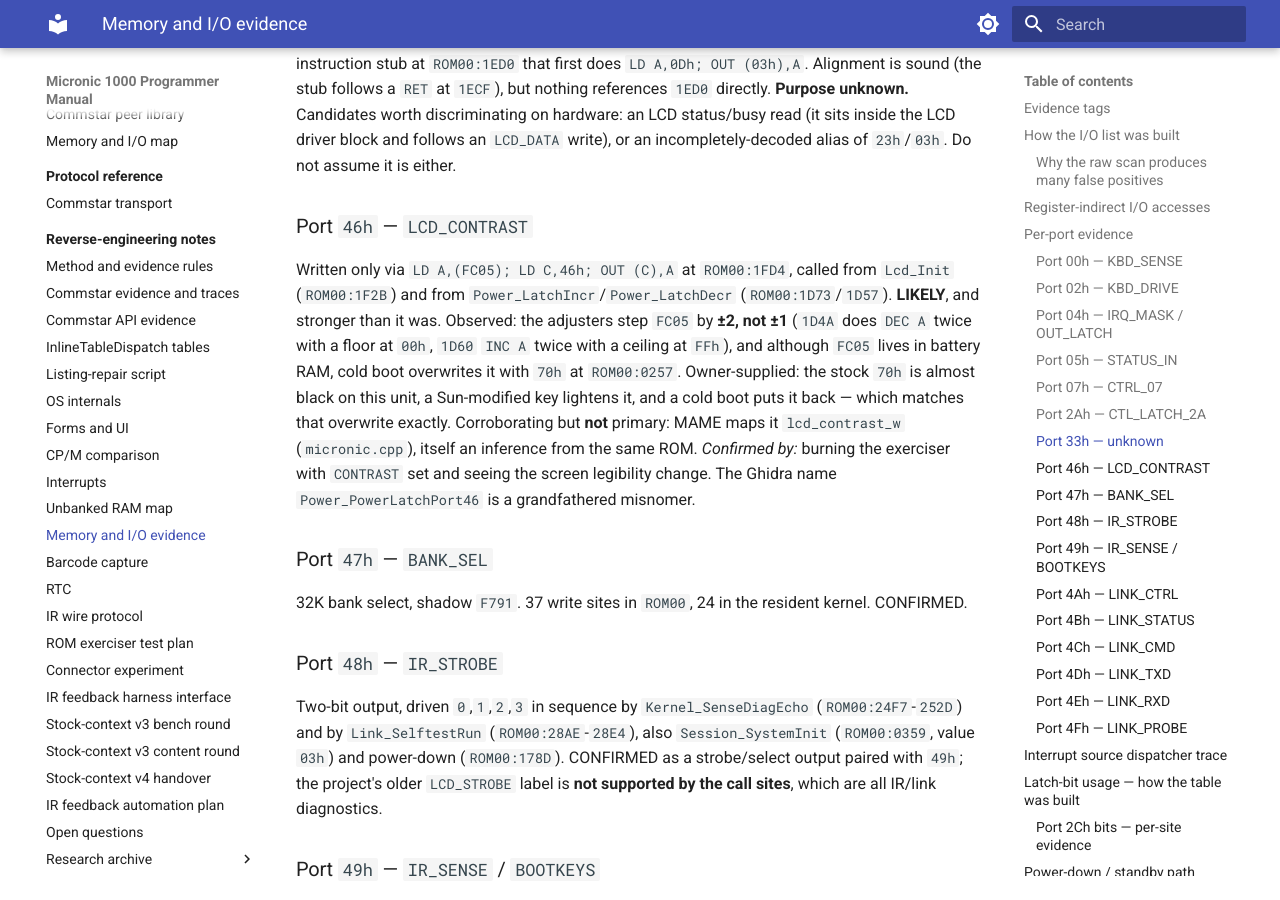
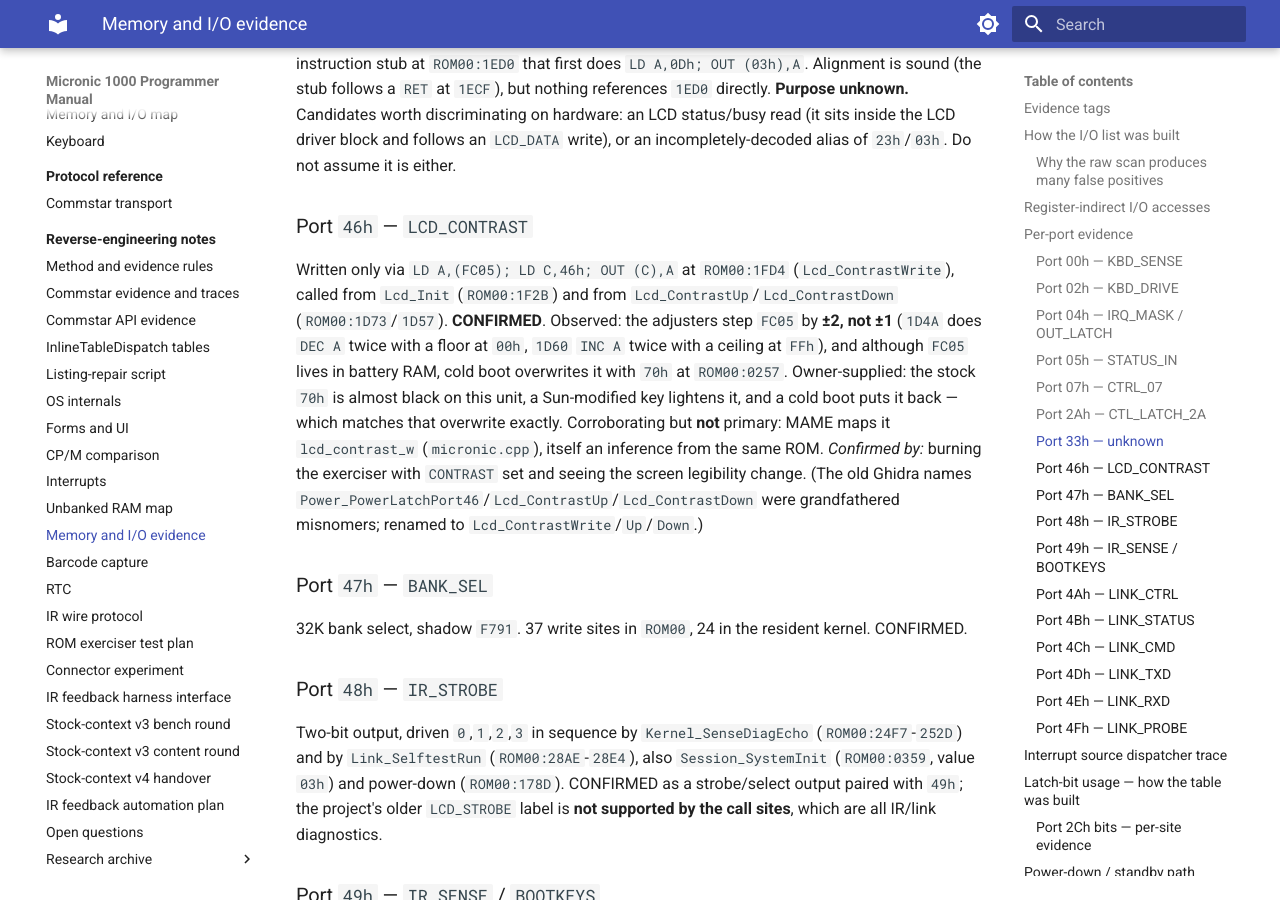
Before and after one commit to philpem/micronic1000, an MkDocs documentation site: the page built from doc/re-notes/memory-and-io-evidence.md, in a window 1280 px wide and 900 px high, scrolled down 3002 px. Built offline with MkDocs 1.6.1 and Material for MkDocs 9.7.7, drawn with Linux system fonts in a browser that asks for light colours; some of the changed text lies outside the part shown.

Commit message:
docs+ghidra: rename Power_Latch* to their real roles; add keyboard page
Ghidra renames (plates updated, docs grepped):
  Power_LatchDecr      -> Lcd_ContrastDown
  Power_LatchIncr      -> Lcd_ContrastUp
  Power_PowerLatchPort46 -> Lcd_ContrastWrite
  Power_LatchSetBit0   -> Kernel_IrqMaskBit0Set
  Power_LatchClrBit0   -> Kernel_IrqMaskBit0Clr
  Power_LatchSetBits   -> Kernel_IrqMaskBitsSet

New page doc/reference/keyboard.md: physical 4x8 layout vs 6x6
electrical scan, tbl_kbd_map 3 pages/keycodes, one-shot Sun (page 2)
vs held-Sun direct chords (19C0/19E0 -> backlight/contrast/power-down),
backlight (2C b4) and contrast (FC05 -> 46h). Added to mkdocs nav and
the docs index.

```diff
--- a/doc/re-notes/memory-and-io-evidence.md
+++ b/doc/re-notes/memory-and-io-evidence.md
@@ -93,9 +93,9 @@
 Interrupt-enable mask, active low. `ROM00:22E9` does
 `LD A,1Fh; DI; IM 1; CPL; LD (F784),A; OUT (04h),A` — the mask is
 complemented before output, so a *set* bit in the argument enables a
-source. A second entry at `ROM00:2306` passes `A = 2`. Also carries
-power-latch bits (`Power_LatchSetBit0`/`ClrBit0`, `ROM00:1B36`/`1B41`).
-Shadow `F784`. CONFIRMED.
+source. A second entry at `ROM00:2306` passes `A = 2`. Also carries the
+per-source enable bits touched by `Kernel_IrqMaskBit0Set`/`Clr`
+(`ROM00:1B2E`/`1B39`). Shadow `F784`. CONFIRMED.
 
 ### Port `05h` — `STATUS_IN`
 
@@ -133,9 +133,9 @@
 
 ### Port `46h` — `LCD_CONTRAST`
 
-Written only via `LD A,(FC05); LD C,46h; OUT (C),A` at `ROM00:1FD4`,
-called from `Lcd_Init` (`ROM00:1F2B`) and from `Power_LatchIncr`/`Power_LatchDecr`
-(`ROM00:1D73`/`1D57`). **LIKELY**, and stronger than it was. Observed: the
+Written only via `LD A,(FC05); LD C,46h; OUT (C),A` at `ROM00:1FD4`
+(`Lcd_ContrastWrite`), called from `Lcd_Init` (`ROM00:1F2B`) and from
+`Lcd_ContrastUp`/`Lcd_ContrastDown` (`ROM00:1D73`/`1D57`). **CONFIRMED**. Observed: the
 adjusters step `FC05` by **±2, not ±1** (`1D4A` does `DEC A` twice with a
 floor at `00h`, `1D60` `INC A` twice with a ceiling at `FFh`), and
 although `FC05` lives in battery RAM, cold boot overwrites it with `70h`
@@ -144,8 +144,9 @@
 matches that overwrite exactly. Corroborating but **not** primary: MAME
 maps it `lcd_contrast_w` (`micronic.cpp`), itself an inference from the
 same ROM. *Confirmed by:* burning the exerciser with `CONTRAST` set and
-seeing the screen legibility change. The Ghidra name
-`Power_PowerLatchPort46` is a grandfathered misnomer.
+seeing the screen legibility change. (The old Ghidra names
+`Power_PowerLatchPort46`/`Lcd_ContrastUp`/`Lcd_ContrastDown` were
+grandfathered misnomers; renamed to `Lcd_ContrastWrite`/`Up`/`Down`.)
 
 ### Port `47h` — `BANK_SEL`
 
@@ -473,7 +474,7 @@
   interrupt controller.
 * **FFh** = all sources masked (ROM00:28DA/28FB before power-down).
 
-The legacy `OUT_LATCH`/`Power_Latch*` names describe the
+The legacy `OUT_LATCH`/`Kernel_IrqMask*`/`Lcd_Contrast*` names describe the
 interrupt-enable bits loosely.
 
 ### Port `33h` — orphan
@@ -495,7 +496,7 @@
 * bit 1 (`02h`) → `2206` `RTC_WakeReasonFetch` (RTC alarm/wake)
 * bit 2 (`04h`) → `31B6` `Link_IrqPollArmOrService` (link event)
 * bit 3 (`08h`) / bit 4 (`10h`) → `2365` (latches inverted status to
-  `FDA1`, then sets `OUT_LATCH` bits 3-4 via `Power_LatchSetBits`)
+  `FDA1`, then sets `OUT_LATCH` bits 3-4 via `Kernel_IrqMaskBitsSet`)
 bit 1 is also probed directly in the standby wake path (ROM00:17A5).
 The two reset reads (ROM00:01B1/0238) read-and-discard the value, so
 port `05h` is **not** the reset boot-key test (that is port `49h`).
@@ -637,14 +638,14 @@
   | pattern (drive, sense) | handler | operation |
   |---|---|---|
   | `04h,01h` | `1A0A` | backlight toggle (Sun+`LIGHT`/B) |
-  | `10h,08h` | `1D60` `Power_LatchIncr` | LCD contrast up |
-  | `08h,21h` | `1D4A` `Power_LatchDecr` | LCD contrast down |
+  | `10h,08h` | `1D60` `Lcd_ContrastUp` | LCD contrast up |
+  | `08h,21h` | `1D4A` `Lcd_ContrastDown` | LCD contrast down |
   | `01h,01h` | `19FB` → `1721` | power-down (Sun+MODE) |
 
-**Contrast:** `Power_LatchDecr`/`Incr` step `FC05` by ±2 (floor `00`,
-ceiling `FF`) and apply it to port `46h` (LCD contrast DAC) via
-`WritePowerLatchPort46` (ROM00:1FD4). **CONFIRMED** — so yes, the
-`Power_Latch*` names are misnomers for the LCD-contrast adjusters.
+**Contrast:** `Lcd_ContrastUp`/`Lcd_ContrastDown` step `FC05` by ±2
+(floor `00`, ceiling `FF`) and apply it to port `46h` (LCD contrast DAC)
+via `Lcd_ContrastWrite` (ROM00:1FD4). **CONFIRMED** — the legacy
+`Power_Latch*` names were misnomers (contrast adjusters).
 
 **Wake from deep standby:** pressing a key during `Power_DownSuspend`
 wakes the unit, but the *keypress itself is not decoded* in the standby
--- a/mkdocs.yml
+++ b/mkdocs.yml
@@ -89,6 +89,7 @@
       - Commstar application API: reference/commstar-api.md
       - Commstar peer library: reference/commstar-peer.md
       - Memory and I/O map: reference/memory-map.md
+      - Keyboard: reference/keyboard.md
   - Protocol reference:
       - protocol/README.md
       - Commstar transport: protocol/commstar.md
```
Also changed, not shown: doc/README.md (+2 -0 lines), doc/reference/keyboard.md (added, +102 -0 lines).
